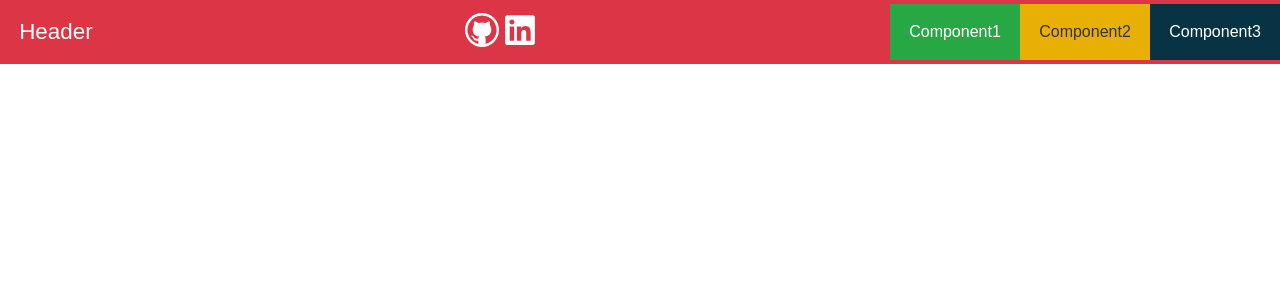
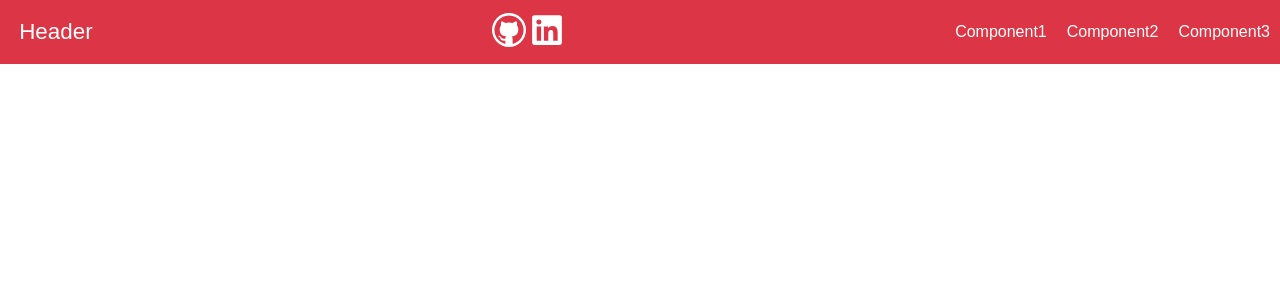
Before and after one commit to Ajinkya-Bhilare-au50/toasterapp, a React (Create React App) app: page / in a window 1280 px wide. Shown: the top 300 px of the page. Built offline with nearby package versions, Linux system fonts and the light colour scheme.

Commit message:
updates4

```diff
--- a/src/App.css
+++ b/src/App.css
@@ -211,3 +211,23 @@
   align-items: center;
   gap: 4px;
 }
+/* icons */
+.icon {
+  transition: transform 0.3s ease-in-out;
+}
+
+.icon:hover {
+  transform: scale(1.2);
+}
+/* ---------selected css---------- */
+.Navbar .MainContent a {
+  color: white;
+  text-decoration: none;
+  padding: 10px;
+}
+
+.Navbar .MainContent a.selected {
+  background-color: rgb(248, 245, 245);
+  color: black;
+  font-weight: bold;
+}
--- a/src/components/Navbar.js
+++ b/src/components/Navbar.js
@@ -1,9 +1,16 @@
-// Navbar.js
-import React from "react";
-import { FaLinkedin } from "react-icons/fa6";
-import { Link, Outlet } from "react-router-dom";
+import React, { useState } from "react";
+import { FaLinkedin } from "react-icons/fa";
+import { Link, Outlet, useLocation } from "react-router-dom";
 import { VscGithub } from "react-icons/vsc";
+
 const Navbar = () => {
+  const location = useLocation();
+  const [selected, setSelected] = useState(location.pathname);
+
+  const handleLinkClick = (path) => {
+    setSelected(path);
+  };
+
   return (
     <div className="Navbar">
       <div className="Header">Header</div>
@@ -13,20 +20,32 @@ const Navbar = () => {
           href="https://github.com/Ajinkya-Bhilare-au50/toasterapp/tree/master"
           target="_blank"
         >
-          <VscGithub size={34} color="white" />
+          <VscGithub className="icon" size={34} color="white" />
         </a>
         <a rel="noreferrer" href="https://www.linkedin.com/in/ajinkya-bhilare/">
-          <FaLinkedin size={34} color="white" />
+          <FaLinkedin className="icon" size={34} color="white" />
         </a>
       </div>
       <div className="MainContent">
-        <Link to="/component1" className="Component1">
+        <Link
+          to="/component1"
+          className={selected === "/component1" ? "selected" : ""}
+          onClick={() => handleLinkClick("/component1")}
+        >
           Component1
         </Link>
-        <Link to="/component2" className="Component2">
+        <Link
+          to="/component2"
+          className={selected === "/component2" ? "selected" : ""}
+          onClick={() => handleLinkClick("/component2")}
+        >
           Component2
         </Link>
-        <Link to="/component3" className="Component3">
+        <Link
+          to="/component3"
+          className={selected === "/component3" ? "selected" : ""}
+          onClick={() => handleLinkClick("/component3")}
+        >
           Component3
         </Link>
       </div>
```
